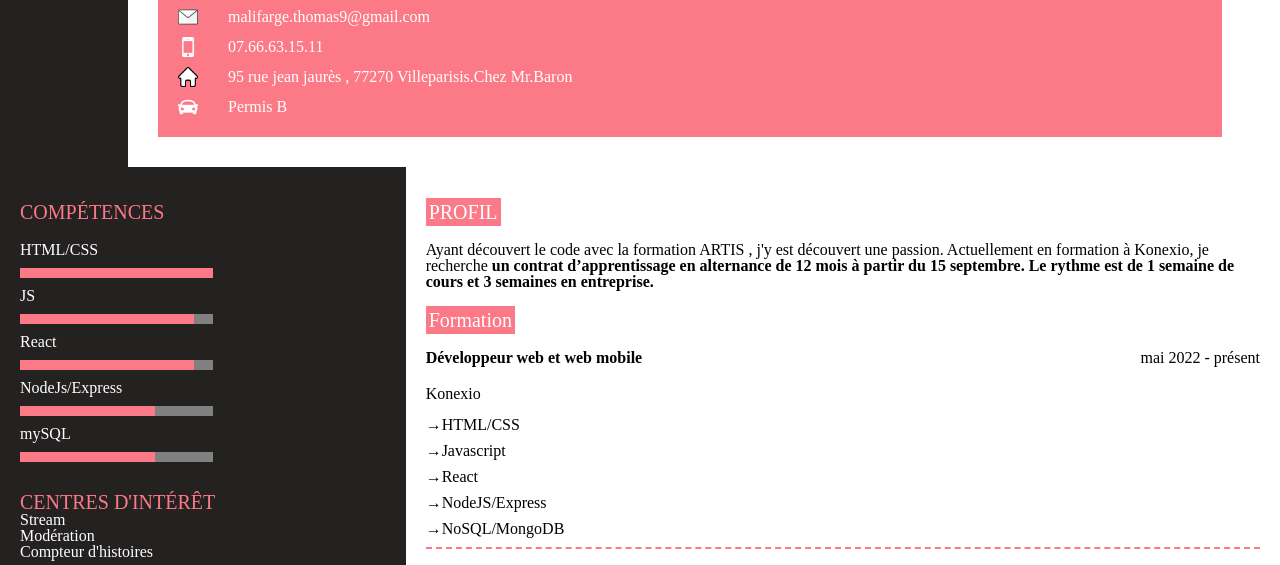
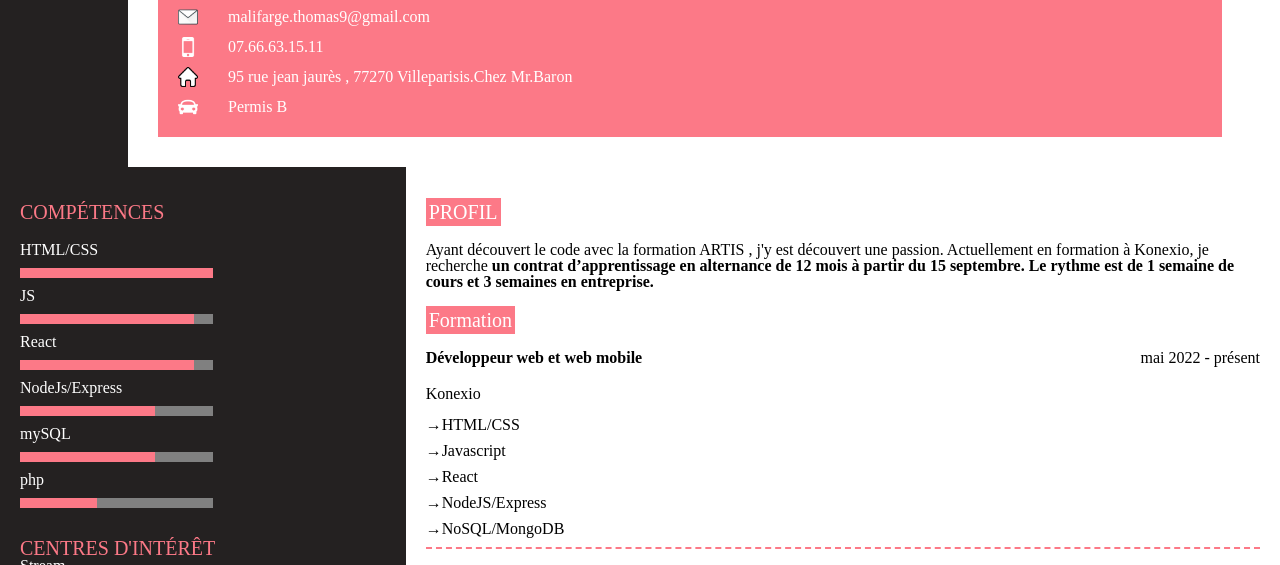
Before and after one commit to Malifarge/CV-V2, a plain HTML site: page index.html in a window 1280 px wide. Shown: the part 218-783 px from the top of the page. Drawn offline with Linux system fonts and the light colour scheme.

Commit message:
Compétence autodidact php

```diff
--- a/index.html
+++ b/index.html
@@ -73,6 +73,8 @@
                     <progress id="file" max="100" value="70"> 70% </progress>
                     <p>mySQL</p>
                     <progress id="file" max="100" value="70"> 70% </progress>
+                    <p>php</p>
+                    <progress id="file" max="100" value="40"> 40% </progress>
                 </article>
 
             </section>
```
